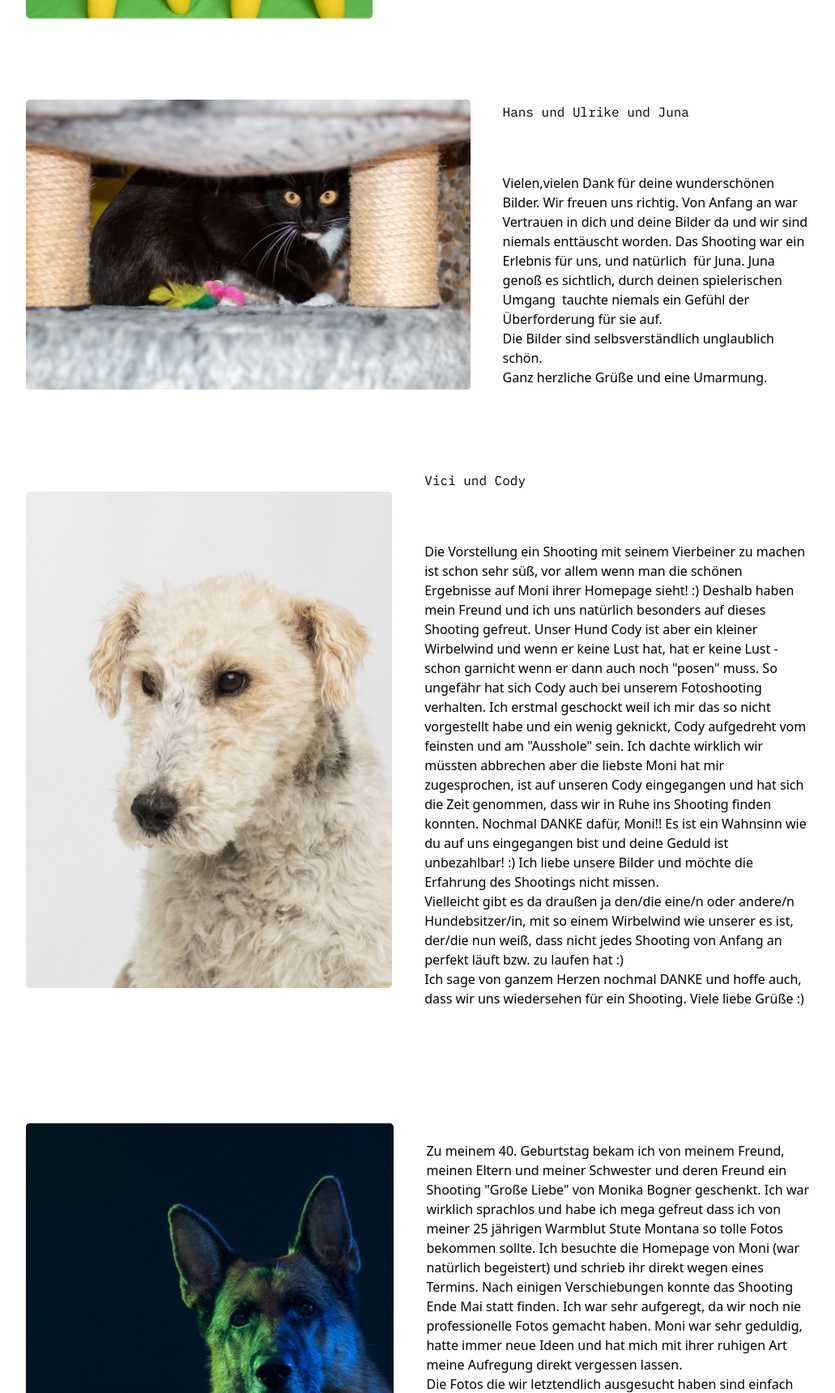
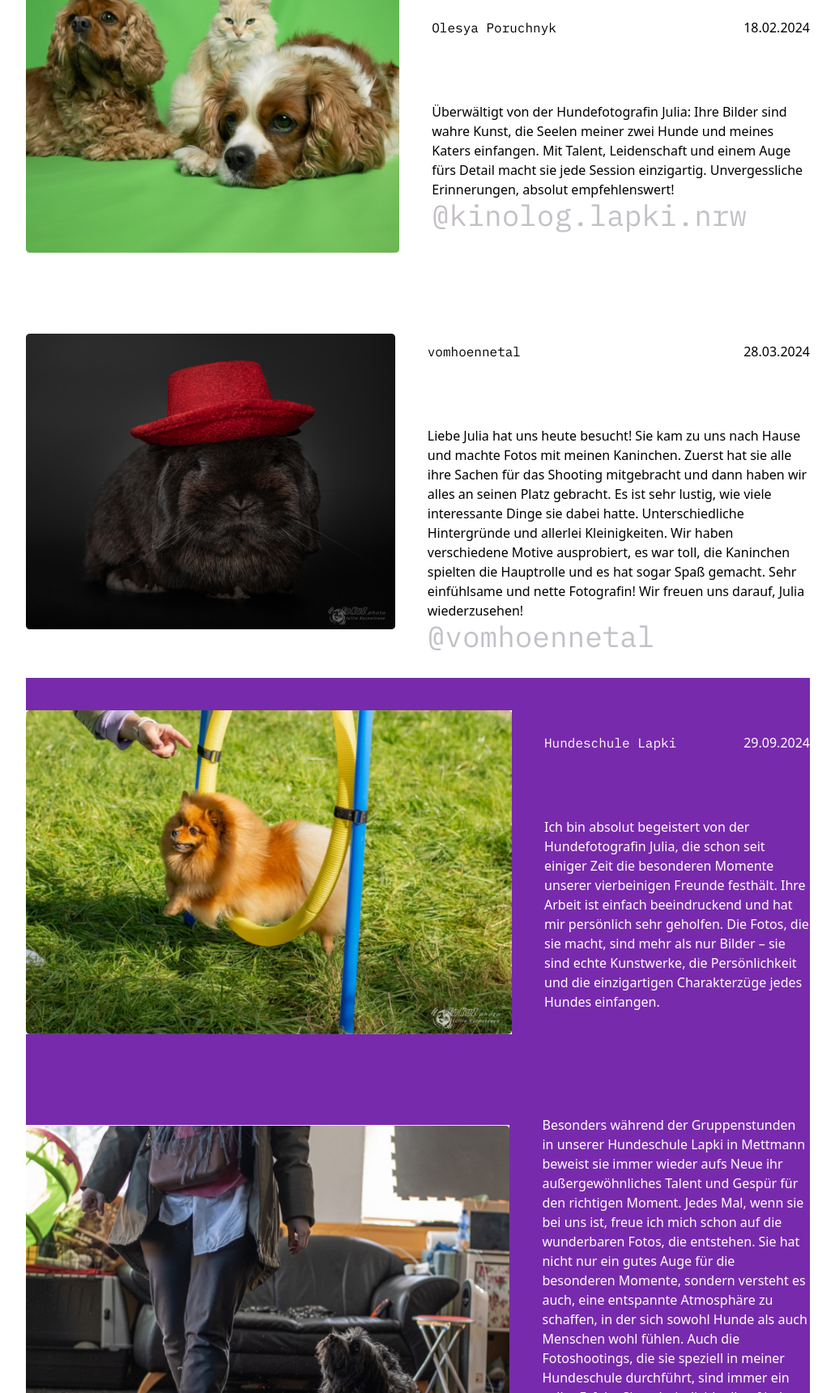
Before and after one commit to NataliItaly/tailwind-train, a website: page reviews.html in a window 1280 px wide. Shown: the part 1080-2800 px from the top of the page at 81% size, without its empty margins (124-1155 px from the left). Drawn offline with Linux system fonts and the light colour scheme.

Commit message:
feat: complete reiews page

```diff
--- a/reviews.html
+++ b/reviews.html
@@ -225,155 +225,198 @@
           </div>
         </div>
       </section>
-      <section class="mb-28 relative mb-0">
+      <section class="relative mb-0">
         <div
           class="container rounded-tr-2xl rounded-tl-2xl bg-font-color-2 max-w-[1160px] py-24 px-24"
         >
           <div class="flex gap-10 justify-center items-center py-10 mb-5">
             <div class="relative z-20 max-w-[600px] grow-[10]">
               <img
-                src="./assets/images/reviews-page/1.jpg"
+                src="./assets/images/reviews-page/reviews-list/1.jpg"
+                alt=""
+                class="img"
+              />
+            </div>
+            <div class="max-w-[500px] shrink-[10] relative">
+              <div class="mb-16 flex justify-between">
+                <h2
+                  class="font-text-title font-text-title mb-4 font-text-title-s max-w-[400px]"
+                >
+                  promama_lera
+                </h2>
+                <p>17.10.2023</p>
+              </div>
+              <p>
+                Hallo, danke für unsere Fotos mit Lunochka 😍 Die Aufnahmen sind
+                so lebendig geworden, mir hat alles sehr gefallen, man sieht,
+                dass es Ihnen viel Freude bereitet und man spürt neben Ihrem
+                Professionalismus auch eine große Liebe zu Tieren ☺️ Ich
+                erinnere mich, wie Sie damals noch mit einem Gips am Bein
+                gearbeitet haben, aber das hat Sie nicht davon abgehalten, die
+                schönsten und erfolgreichsten Aufnahmen von Luna und den anderen
+                Hunden zu machen 🙈😍 Ich bewundere Ihren Beruf, Sie machen
+                Hundebesitzer glücklicher 🥰 Ich wünsche Ihnen mehr Ideen und
+                mehr Möglichkeiten zu deren Umsetzung 🙏🏻☺️
+              </p>
+              <!-- <p>
+                Kann Nadine nur empfehlen! Werde den Tag nie wieder vergessen,
+                auch dank der absolut tollen Bilder.
+              </p> -->
+            </div>
+            <a href="" class="see-more-btn">@promama_lera</a>
+          </div>
+          <div class="flex gap-10 justify-center items-center py-10 mb-5">
+            <div class="relative z-20 max-w-[600px] grow-[10]">
+              <img
+                src="./assets/images/reviews-page/reviews-list/2.jpg"
+                alt=""
+                class="img"
+              />
+            </div>
+            <div class="max-w-[500px] shrink-[10] relative">
+              <div class="mb-16 flex justify-between">
+                <h2
+                  class="font-text-title font-text-title mb-4 font-text-title-s max-w-[400px]"
+                >
+                  Olesya Poruchnyk
+                </h2>
+                <p>18.02.2024</p>
+              </div>
+              <div>
+                Überwältigt von der Hundefotografin Julia: Ihre Bilder sind
+                wahre Kunst, die Seelen meiner zwei Hunde und meines Katers
+                einfangen. Mit Talent, Leidenschaft und einem Auge fürs Detail
+                macht sie jede Session einzigartig. Unvergessliche Erinnerungen,
+                absolut empfehlenswert!
+              </div>
+              <a href="" class="see-more-btn">@kinolog.lapki.nrw</a>
+            </div>
+          </div>
+          <div class="flex gap-10 justify-center items-center py-10 mb-5">
+            <div class="relative z-20 max-w-[600px] grow-[10]">
+              <img
+                src="./assets/images/reviews-page/reviews-list/3.jpg"
+                alt=""
+                class="img"
+              />
+            </div>
+            <div class="max-w-[500px] shrink-[10] relative">
+              <div class="mb-16 flex justify-between">
+                <h2
+                  class="font-text-title font-text-title mb-4 font-text-title-s max-w-[400px]"
+                >
+                  vomhoennetal
+                </h2>
+                <p>28.03.2024</p>
+              </div>
+              <div>
+                Liebe Julia hat uns heute besucht! Sie kam zu uns nach Hause und
+                machte Fotos mit meinen Kaninchen. Zuerst hat sie alle ihre
+                Sachen für das Shooting mitgebracht und dann haben wir alles an
+                seinen Platz gebracht. Es ist sehr lustig, wie viele
+                interessante Dinge sie dabei hatte. Unterschiedliche
+                Hintergründe und allerlei Kleinigkeiten. Wir haben verschiedene
+                Motive ausprobiert, es war toll, die Kaninchen spielten die
+                Hauptrolle und es hat sogar Spaß gemacht. Sehr einfühlsame und
+                nette Fotografin! Wir freuen uns darauf, Julia wiederzusehen!
+              </div>
+              <a href="" class="see-more-btn">@vomhoennetal</a>
+            </div>
+          </div>
+          <div class="bg-brand-1 text-font-color-2">
+            <div class="flex gap-10 justify-center items-center py-10 mb-5">
+              <div class="relative z-20 max-w-[600px] grow-[10]">
+                <img
+                  src="./assets/images/reviews-page/reviews-list/4.jpg"
                   alt=""
                   class="img"
                 />
               </div>
               <div class="max-w-[500px] shrink-[10]">
-              <div class="mb-16">
+                <div class="mb-16 flex justify-between">
                   <h2
                     class="font-text-title font-text-title mb-4 font-text-title-s max-w-[400px]"
                   >
-                  Julia Gaultier
+                    Hundeschule Lapki
                   </h2>
+                  <p>29.09.2024</p>
                 </div>
-              <p>
-                Ich bin im Internet auf Nadins Seite gestoßen. Die Art wie sie
-                schreibt und ihre Arbeit schildert, hat mir sofort gefallen.
-                Auch die zahlreichen Telefonate, E-Mails und WhatsApp
-                Nachrichten waren sehr nett, wir waren gleich auf einer Welle.
-                Ich habe meiner Mama das Hundefotoshooting zum Geburtstag
-                geschenkt. Das Shooting selbst war super schön und harmonisch.
-                Gern wieder.
-              </p>
-              <p>
-                Kann Nadine nur empfehlen! Werde den Tag nie wieder vergessen,
-                auch dank der absolut tollen Bilder.
-              </p>
+                <div>
+                  Ich bin absolut begeistert von der Hundefotografin Julia, die
+                  schon seit einiger Zeit die besonderen Momente unserer
+                  vierbeinigen Freunde festhält. Ihre Arbeit ist einfach
+                  beeindruckend und hat mir persönlich sehr geholfen. Die Fotos,
+                  die sie macht, sind mehr als nur Bilder – sie sind echte
+                  Kunstwerke, die Persönlichkeit und die einzigartigen
+                  Charakterzüge jedes Hundes einfangen.
+                </div>
               </div>
             </div>
             <div class="flex gap-10 justify-center items-center py-10 mb-5">
               <div class="relative z-20 max-w-[600px] grow-[10]">
                 <img
-                src="./assets/images/reviews-page/2.jpg"
+                  src="./assets/images/reviews-page/reviews-list/5.jpg"
                   alt=""
                   class="img"
                 />
               </div>
               <div class="max-w-[500px] shrink-[10]">
-              <div class="mb-16">
+                <!-- <div class="mb-16 flex justify-between">
                   <h2
                     class="font-text-title font-text-title mb-4 font-text-title-s max-w-[400px]"
                   >
-                  Hans und Ulrike und Juna
+                    Hundeschule Lapki
                   </h2>
+                  <p>29.09.2024</p>
+                </div> -->
+                <div>
+                  Besonders während der Gruppenstunden in unserer Hundeschule
+                  Lapki in Mettmann beweist sie immer wieder aufs Neue ihr
+                  außergewöhnliches Talent und Gespür für den richtigen Moment.
+                  Jedes Mal, wenn sie bei uns ist, freue ich mich schon auf die
+                  wunderbaren Fotos, die entstehen. Sie hat nicht nur ein gutes
+                  Auge für die besonderen Momente, sondern versteht es auch,
+                  eine entspannte Atmosphäre zu schaffen, in der sich sowohl
+                  Hunde als auch Menschen wohl fühlen. Auch die Fotoshootings,
+                  die sie speziell in meiner Hundeschule durchführt, sind immer
+                  ein voller Erfolg. Sie geht individuell auf jeden Hund ein und
+                  schafft es, ihre Persönlichkeiten in den Bildern zum Ausdruck
+                  zu bringen. Ihre Professionalität, gepaart mit ihrer
+                  Leidenschaft für Tiere und Fotografie, macht jede Fotosession
+                  zu einem unvergesslichen Erlebnis.
                 </div>
-              <p>
-                Vielen,vielen Dank für deine wunderschönen Bilder. Wir freuen
-                uns richtig. Von Anfang an war Vertrauen in dich und deine
-                Bilder da und wir sind niemals enttäuscht worden. Das Shooting
-                war ein Erlebnis für uns, und natürlich  für Juna. Juna genoß es
-                sichtlich, durch deinen spielerischen Umgang  tauchte niemals
-                ein Gefühl der Überforderung für sie auf.
-              </p>
-              <p>Die Bilder sind selbsverständlich unglaublich schön.</p>
-              <p>Ganz herzliche Grüße und eine Umarmung.</p>
               </div>
             </div>
             <div class="flex gap-10 justify-center items-center py-10 mb-5">
               <div class="relative z-20 max-w-[600px] grow-[10]">
                 <img
-                src="./assets/images/reviews-page/3.jpg"
+                  src="./assets/images/reviews-page/reviews-list/6.jpg"
                   alt=""
                   class="img"
                 />
               </div>
-            <div class="max-w-[500px] shrink-[10]">
-              <div class="mb-16">
+              <div class="max-w-[500px] shrink-[10] relative">
+                <!-- <div class="mb-16 flex justify-between">
                   <h2
                     class="font-text-title font-text-title mb-4 font-text-title-s max-w-[400px]"
                   >
-                  Vici und Cody
+                    Hundeschule Lapki
                   </h2>
+                  <p>29.09.2024</p>
+                </div> -->
+                <div>
+                  Ich bin sehr dankbar, dass wir die Möglichkeit haben, mit
+                  einer so talentierten Fotografin zusammenzuarbeiten. Ihre
+                  Fotos sind eine wunderschöne Erinnerung an die besonderen
+                  Momente, die wir mit unseren Hunden teilen. Ich kann sie jedem
+                  nur wärmstens empfehlen, der auf der Suche nach
+                  außergewöhnlichen und ausdrucksstarken Hundefotos ist.
                 </div>
-              <p>
-                Die Vorstellung ein Shooting mit seinem Vierbeiner zu machen
-                ist schon sehr süß, vor allem wenn man die schönen Ergebnisse
-                auf Moni ihrer Homepage sieht! :) Deshalb haben mein Freund und
-                ich uns natürlich besonders auf dieses Shooting gefreut. Unser
-                Hund Cody ist aber ein kleiner Wirbelwind und wenn er keine Lust
-                hat, hat er keine Lust - schon garnicht wenn er dann auch noch
-                "posen" muss. So ungefähr hat sich Cody auch bei unserem
-                Fotoshooting verhalten. Ich erstmal geschockt weil ich mir das
-                so nicht vorgestellt habe und ein wenig geknickt, Cody
-                aufgedreht vom feinsten und am "Ausshole" sein. Ich dachte
-                wirklich wir müssten abbrechen aber die liebste Moni hat mir
-                zugesprochen, ist auf unseren Cody eingegangen und hat sich die
-                Zeit genommen, dass wir in Ruhe ins Shooting finden konnten.
-                Nochmal DANKE dafür, Moni!! Es ist ein Wahnsinn wie du auf uns
-                eingegangen bist und deine Geduld ist unbezahlbar! :) Ich liebe
-                unsere Bilder und möchte die Erfahrung des Shootings nicht
-                missen.
-              </p>
-              <p>
-                Vielleicht gibt es da draußen ja den/die eine/n oder andere/n
-                Hundebsitzer/in, mit so einem Wirbelwind wie unserer es ist,
-                der/die nun weiß, dass nicht jedes Shooting von Anfang an
-                perfekt läuft bzw. zu laufen hat :)
-              </p>
-              <p>
-                Ich sage von ganzem Herzen nochmal DANKE und hoffe auch, dass
-                wir uns wiedersehen für ein Shooting. Viele liebe Grüße :)
-              </p>
+                <a href="" class="see-more-btn">@Hundeschule Lapki</a>
               </div>
             </div>
-          <div class="flex gap-10 justify-center items-center py-10 mb-5">
-            <div class="relative z-20 max-w-[600px] grow-[10]">
-              <img
-                src="./assets/images/reviews-page/4.jpg"
-                alt=""
-                class="img"
-              />
           </div>
-            <div class="max-w-[500px] shrink-[10]">
-              <div class="mb-16">
-                <h2
-                  class="font-text-title font-text-title mb-4 font-text-title-s max-w-[400px]"
-                ></h2>
-              </div>
-              <p>
-                Zu meinem 40. Geburtstag bekam ich von meinem Freund, meinen
-                Eltern und meiner Schwester und deren Freund ein Shooting "Große
-                Liebe" von Monika Bogner geschenkt. Ich war wirklich sprachlos
-                und habe ich mega gefreut dass ich von meiner 25 jährigen
-                Warmblut Stute Montana so tolle Fotos bekommen sollte. Ich
-                besuchte die Homepage von Moni (war natürlich begeistert) und
-                schrieb ihr direkt wegen eines Termins. Nach einigen
-                Verschiebungen konnte das Shooting Ende Mai statt finden. Ich
-                war sehr aufgeregt, da wir noch nie professionelle Fotos gemacht
-                haben. Moni war sehr geduldig, hatte immer neue Ideen und hat
-                mich mit ihrer ruhigen Art meine Aufregung direkt vergessen
-                lassen.
-              </p>
-              <p>
-                Die Fotos die wir letztendlich ausgesucht haben sind einfach
-                wunderbar geworden. Sie zeigen meine innige Verbindung zu meiner
-                Mausi und auch die Bilder von und mit den Hunden und der Familie
-                sind dank Monis schnellem Finger wirklich super geworden! Ich
-                kann jedem nur empfehlen ein Shooting bei Moni zu buchen und
-                sich solch tolle Erinnerungen zu schaffen!
-              </p>
-            </div>
-          </div>
-          <div
+          <!-- <div
             class="flex gap-10 justify-center items-center py-10 mt-48 mb-14 design__list mb-20 before:bg-aboutBg before:-top-32 after:top-0 after:bg-brand-1 after:h-full"
           >
             <div class="relative z-20 max-w-[600px] grow-[10]">
@@ -486,7 +529,7 @@
                 sehen. 😊
               </p>
             </div>
-          </div>
+          </div> -->
         </div>
       </section>
       <section
```
Also changed, not shown: assets/images/reviews-page/reviews-list/1.jpg (added), assets/images/reviews-page/reviews-list/2.jpg (added), assets/images/reviews-page/reviews-list/3.jpg (added), assets/images/reviews-page/reviews-list/4.jpg (added), assets/images/reviews-page/reviews-list/5.jpg (added), assets/images/reviews-page/reviews-list/6.jpg (added), public/styles.css, 2 other files. Lines whose indentation alone changed are shown as unchanged.
